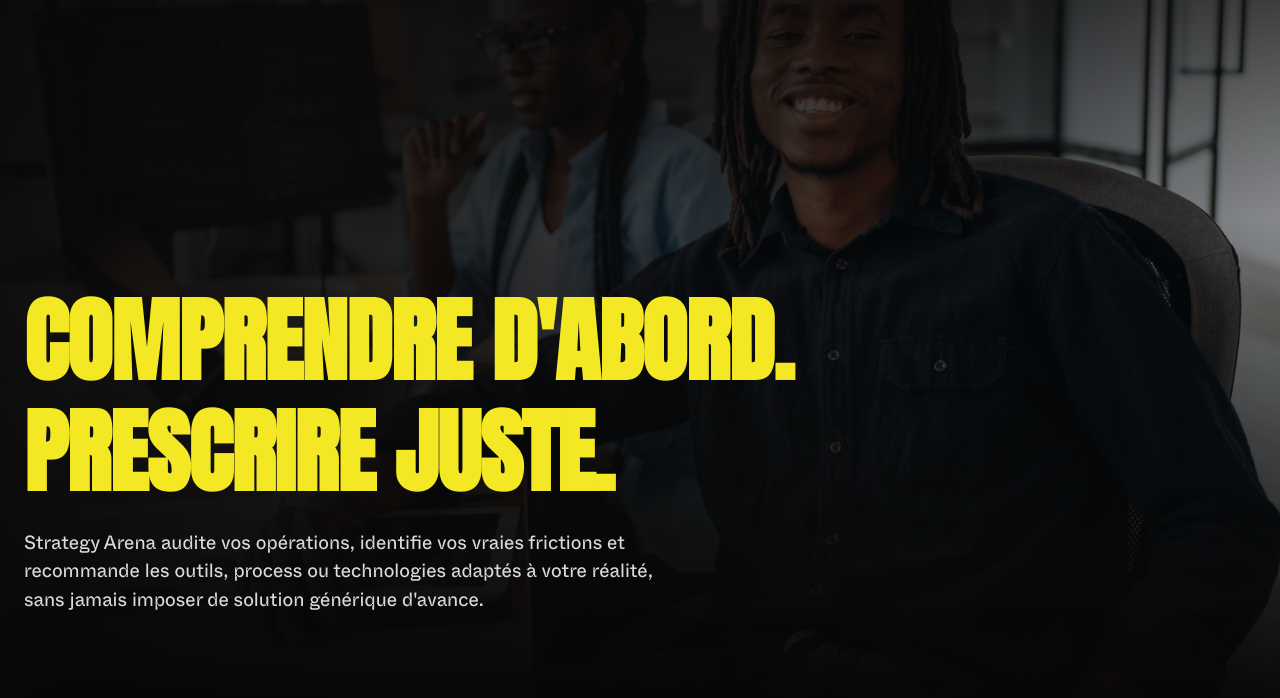
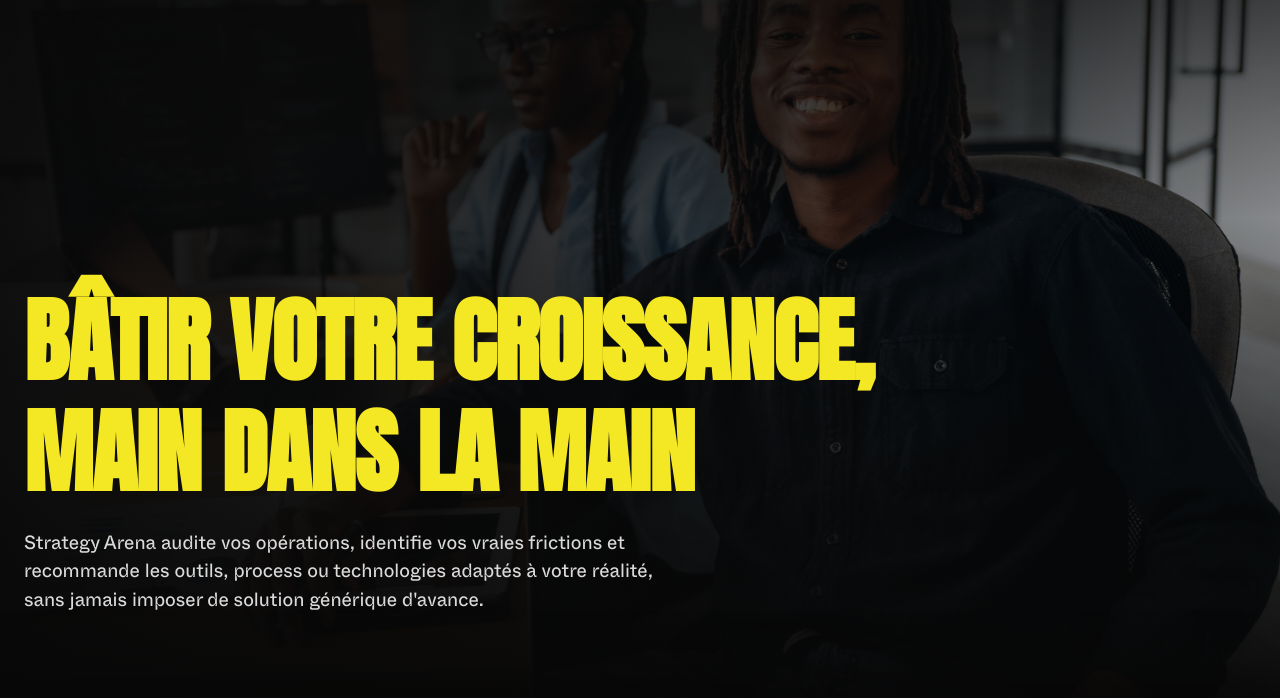
Before and after one commit to Talesman-index/ARENA, a website: page index.html in a window 1280 px wide. Shown: the part 102-800 px from the top of the page. Drawn offline with nearby package versions, Linux system fonts and the light colour scheme.

Commit message:
style: update hero title to BÂTIR VOTRE CROISSANCE, MAIN DANS LA MAIN

```diff
--- a/index.html
+++ b/index.html
@@ -155,8 +155,8 @@
 
             <div class="hero-main">
                 <h1 class="hero-title">
-                    Comprendre d'abord.<br>
-                    Prescrire juste.
+                    BÂTIR VOTRE CROISSANCE,<br>
+                    MAIN DANS LA MAIN
                 </h1>
                 <p class="hero-desc">Strategy Arena audite vos opérations, identifie vos vraies frictions et recommande les outils, process ou technologies adaptés à votre réalité, sans jamais imposer de solution générique d'avance.</p>
             </div>
```
Also changed, not shown: dist/index.html.
